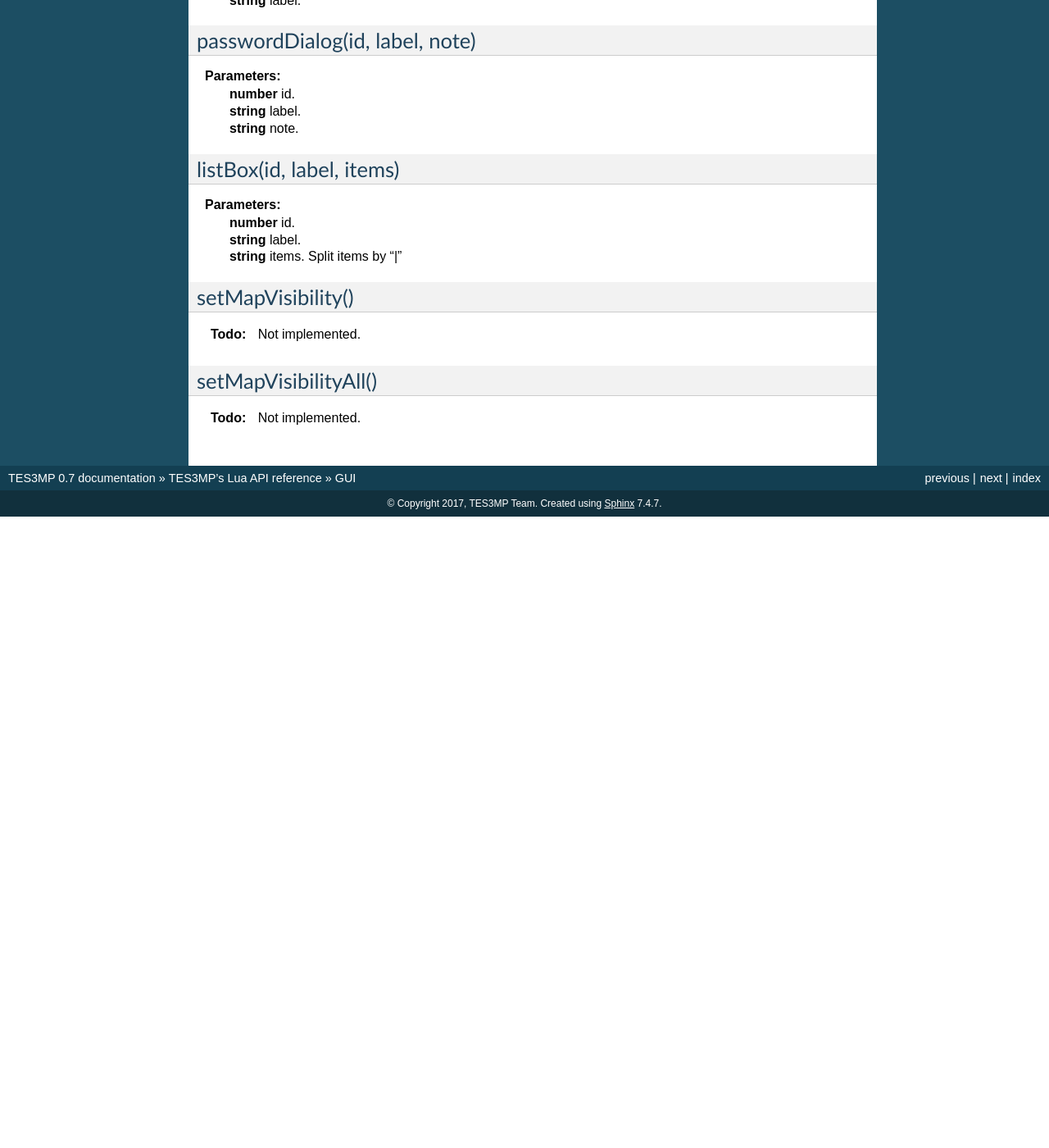
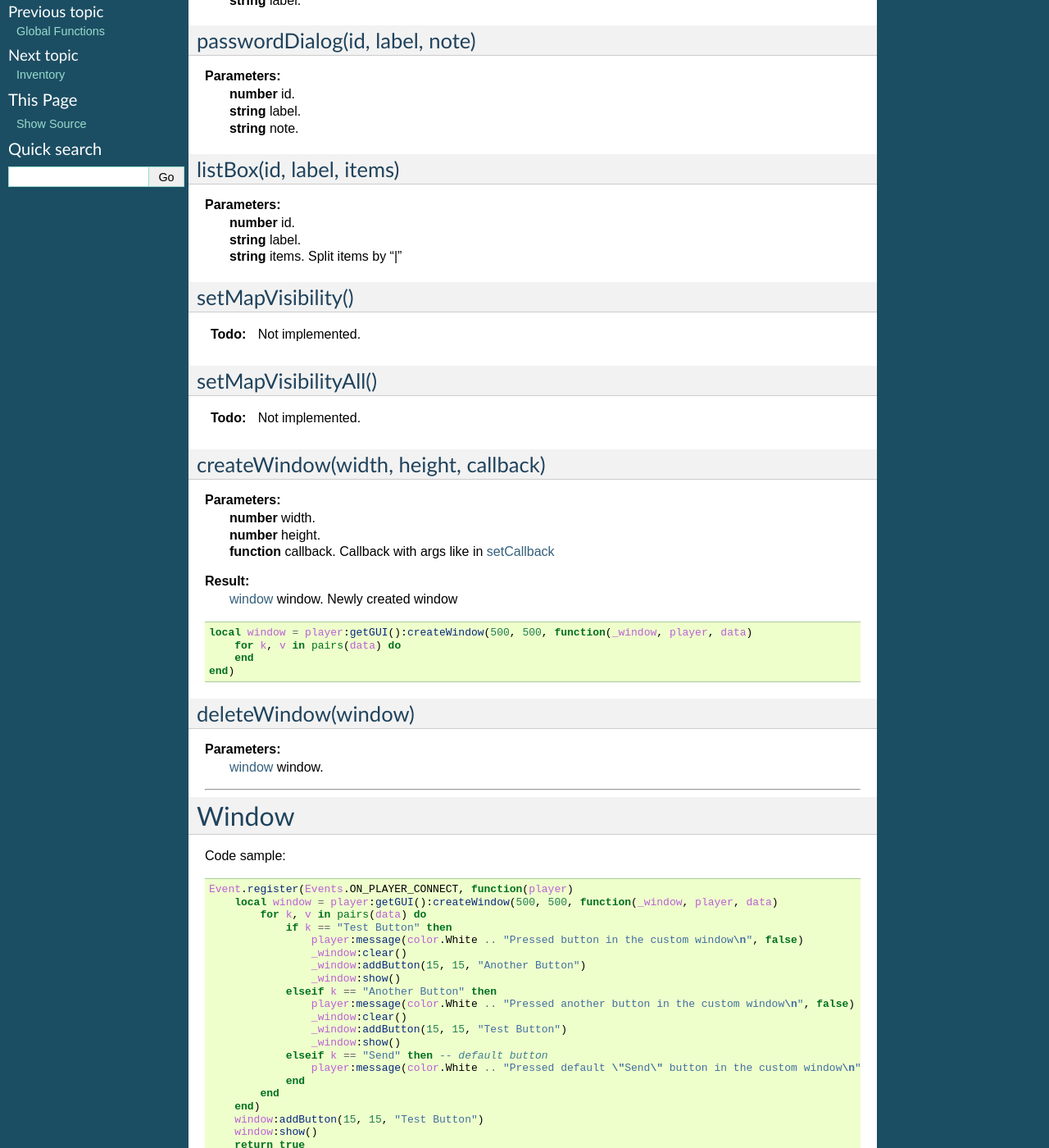
Before and after one commit to TES3MP/TES3MP-Docs, a Sphinx documentation site: the page built from source/api/gui.rst, in a window 1280 px wide and 1400 px high, scrolled down 529 px. Shown: the whole window at 82% size. Built offline with Sphinx 7.4.7, drawn with Linux system fonts in a browser that asks for light colours; before the commit the page ends 1159 px from its top, so only the background shows below that; some of the changed text lies outside the part shown.

Commit message:
Add Window API

```diff
--- a/source/api/gui.rst
+++ b/source/api/gui.rst
@@ -54,3 +54,145 @@
 .. todo::
 
     Not implemented.
+
+createWindow(width, height, callback)
+-------------------------------------
+
+**Parameters:**
+    | **number** width.
+    | **number** height.
+    | **function** callback. Callback with args like in :ref:`setCallback<setCallback-anchor>`
+
+**Result:**
+    :ref:`window<Window-anchor>` window. Newly created window
+
+.. code-block:: lua
+
+    local window = player:getGUI():createWindow(500, 500, function(_window, player, data)
+        for k, v in pairs(data) do
+        end
+    end)
+
+deleteWindow(window)
+--------------------
+
+**Parameters:**
+    |  :ref:`window<Window-anchor>` window.
+
+----------------------------------------------
+
+.. _Window-anchor:
+
+Window
+======
+Code sample:
+
+.. code-block:: lua
+
+    Event.register(Events.ON_PLAYER_CONNECT, function(player)
+        local window = player:getGUI():createWindow(500, 500, function(_window, player, data)
+            for k, v in pairs(data) do
+                if k == "Test Button" then
+                    player:message(color.White .. "Pressed button in the custom window\n", false)
+                    _window:clear()
+                    _window:addButton(15, 15, "Another Button")
+                    _window:show()
+                elseif k == "Another Button" then
+                    player:message(color.White .. "Pressed another button in the custom window\n", false)
+                    _window:clear()
+                    _window:addButton(15, 15, "Test Button")
+                    _window:show()
+                elseif k == "Send" then -- default button
+                    player:message(color.White .. "Pressed default \"Send\" button in the custom window\n", false)
+                end
+            end
+        end)
+        window:addButton(15, 15, "Test Button")
+        window:show()
+        return true
+    end)
+
+addButton(x, y, label, active)
+------------------------------
+
+**Parameters:**
+    | **number** x. position X
+    | **number** y. position Y
+    | **string** label.
+    | **bool** active. ``true`` by default
+
+
+addLabel(x, y, label)
+---------------------
+
+**Parameters:**
+    | **number** x. position X
+    | **number** y. position Y
+    | **string** label.
+
+addEditBox(x, y, w, h, id, active)
+----------------------------------
+
+**Parameters:**
+    | **number** x. position X
+    | **number** y. position Y
+    | **number** width.
+    | **number** height.
+    | **string** id. Used for callback
+    | **bool** active. ``true`` by default
+
+addPassiveListBox(x, y, w, h, id, data, active)
+-----------------------------------------------
+
+**Parameters:**
+    | **number** x. position X
+    | **number** y. position Y
+    | **number** width.
+    | **number** height.
+    | **string** id. Used for callback
+    | **table** data. Array with elements
+    | **bool** active. ``true`` by default
+
+addActiveListBox(x, y, w, h, id, data, active)
+----------------------------------------------
+
+Active variant of ListBox. Behaves like a list with the buttons
+
+**Parameters:**
+    | **number** x. position X
+    | **number** y. position Y
+    | **number** width.
+    | **number** height.
+    | **string** id. Used for callback
+    | **table** data. Array with elements
+    | **bool** active. ``true`` by default
+
+addSlider(x, y, w, h, id, active)
+------------------------------------
+
+**Parameters:**
+    | **number** x. position X
+    | **number** y. position Y
+    | **number** width.
+    | **number** height.
+    | **string** id. Used for callback
+    | **bool** active. ``true`` by default
+
+show()
+------
+
+Sends window to the client
+
+clear()
+-------
+
+Removes all widgets from window
+
+.. _setCallback-anchor:
+
+setCallback(callback)
+---------------------
+**Callback parameters:**
+    | :ref:`window<Window-anchor>`
+    | :doc:`player<./player>`
+    | **table**. A table is an array with IDs or labels of widgets as keys. Values are also arrays: ``value[1]`` - type of widget, ``value[2]`` - data
```
